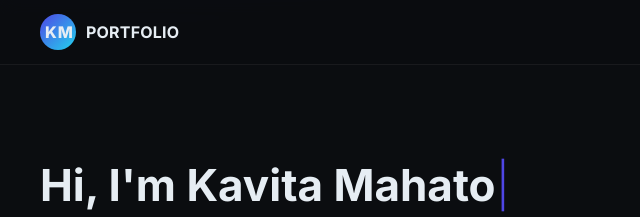
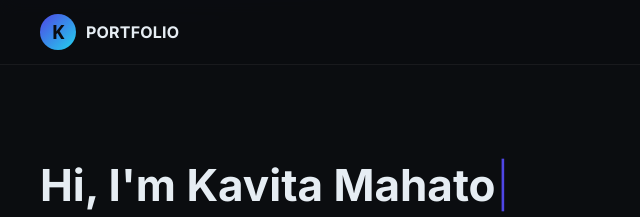
Before and after one commit to kavita-mahato/My_PORTFOLIO, a plain HTML site: page index.html in a window 1280 px wide. Shown: the top 217 px of the page, 0-640 px from the left. Drawn offline with Linux system fonts and the light colour scheme.

Commit message:
Added LOGO

```diff
--- a/index.html
+++ b/index.html
@@ -5,6 +5,7 @@
     <meta name="viewport" content="width=device-width, initial-scale=1.0" />
     <meta name="description" content="Portfolio of Kavita Mahato - Frontend Developer and Full Stack Web Development Enthusiast" />
     <title>Kavita Mahato • Portfolio</title>
+    <link rel="icon" type="image/x-icon" href="favicon.ico" />
     <link rel="preconnect" href="https://fonts.googleapis.com" />
     <link rel="preconnect" href="https://fonts.gstatic.com" crossorigin />
     <link href="https://fonts.googleapis.com/css2?family=Inter:wght@300;400;500;600;700;800;900&display=swap" rel="stylesheet" />
@@ -24,7 +25,7 @@
     <header class="site-header" id="top">
       <div class="container header-inner">
         <a class="brand" href="#top" aria-label="Kavita Mahato Home">
-          <span class="brand-mark"> KM </span>
+          <span class="brand-mark"> K </span>
           <span class="brand-text">PORTFOLIO</span>
         </a>
 
--- a/src/styles.css
+++ b/src/styles.css
@@ -174,9 +174,10 @@
   place-items: center;
   border-radius: 50%;
   background: linear-gradient(135deg, var(--brand), var(--brand-2));
-  font-weight: 800;
-  letter-spacing: 1px;
-  padding-left: 3px;
+  font-family: system-ui, -apple-system, BlinkMacSystemFont, 'Segoe UI', Roboto, Oxygen, Ubuntu, Cantarell, 'Open Sans', 'Helvetica Neue', sans-serif;
+  font-weight: bold;
+  font-size: larger;
+  color: #0b0d10;
 }
 
 .brand-text {
```
Also changed, not shown: favicon.ico (added).
